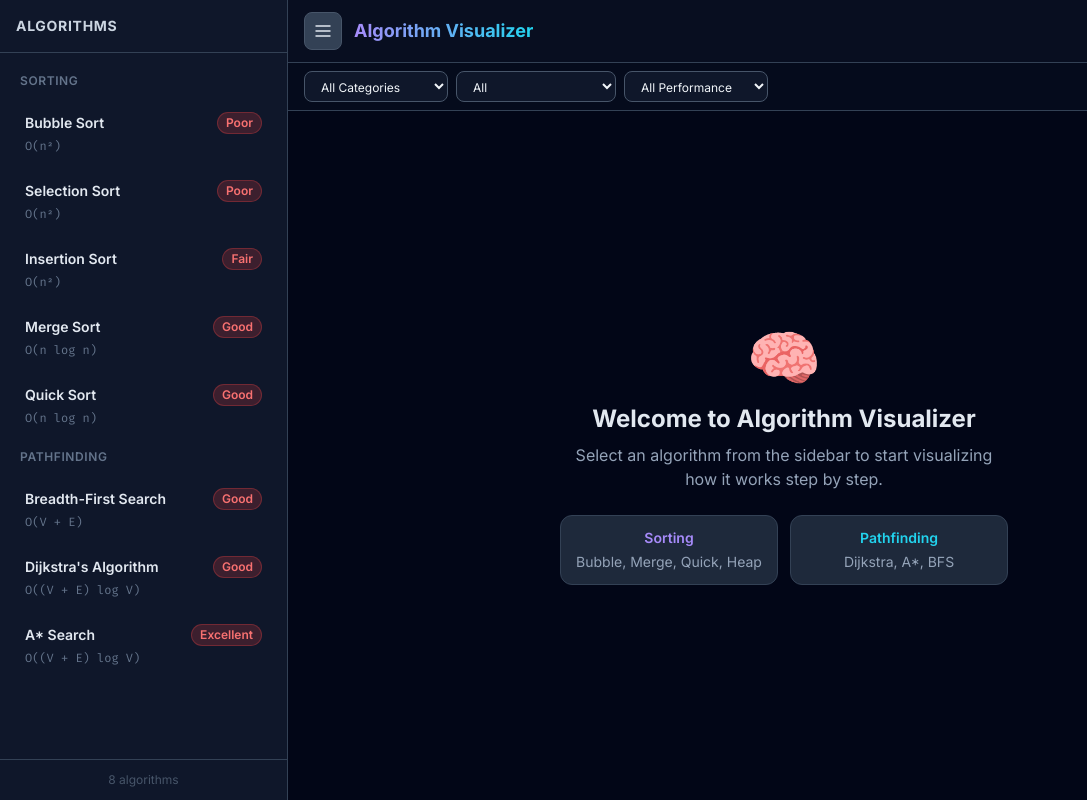
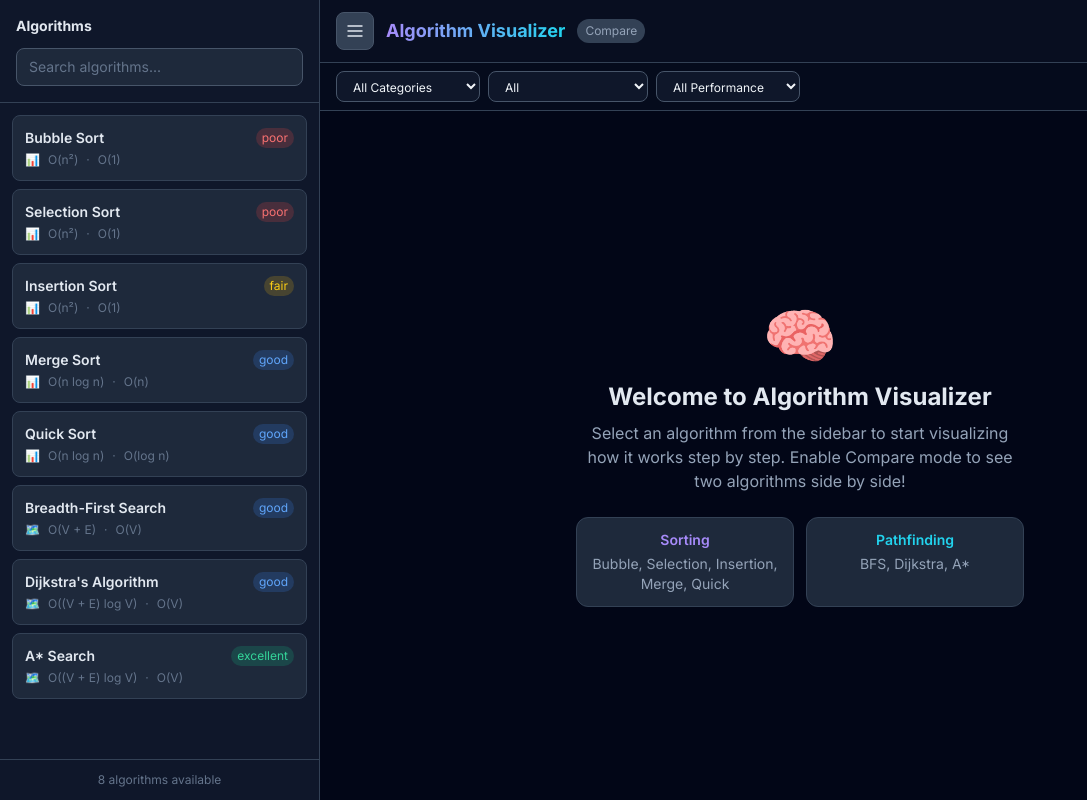
Before and after one commit to LaineKarl/openclaw-projects, a React (Vite) app in the folder algorithm-visualizer/: page / in a window 1280 px wide. Shown: the whole page, without its empty margins (0-1087 px from the left). Built offline with nearby package versions, Linux system fonts and the light colour scheme.

Commit message:
feat: add compare mode - run two algorithms side by side with shared controls

```diff
--- a/algorithm-visualizer/src/App.jsx
+++ b/algorithm-visualizer/src/App.jsx
@@ -6,10 +6,11 @@ import CodeDisplay from './components/CodeDisplay'
 import Controls from './components/Controls'
 import Stats from './components/Stats'
 import { useAlgorithm } from './hooks/useAlgorithm'
-import { algorithms } from './data/algorithms'
+import { algorithms, categories } from './data/algorithms'
 
 function App() {
   const [selectedAlgo, setSelectedAlgo] = useState(null)
+  const [selectedAlgo2, setSelectedAlgo2] = useState(null)
   const [sidebarOpen, setSidebarOpen] = useState(true)
   const [filters, setFilters] = useState({
     category: 'all',
@@ -23,12 +24,13 @@ function App() {
     start: [7, 3],
     end: [7, 16],
   })
+  const [compareMode, setCompareMode] = useState(false)
 
-  // Algorithm hook
   const algoHook = useAlgorithm(selectedAlgo)
+  const algoHook2 = useAlgorithm(selectedAlgo2)
   const { steps, currentStep, isPlaying, setIsPlaying, speed, setSpeed, stats, stepForward, stepBackward, reset, generateSteps } = algoHook
+  const { steps: steps2, currentStep: currentStep2, isPlaying: isPlaying2, setIsPlaying: setIsPlaying2, speed: speed2, setSpeed: setSpeed2, stats: stats2, stepForward: stepForward2, stepBackward: stepBackward2, reset: reset2, generateSteps: generateSteps2 } = algoHook2
 
-  // Filter algorithms
   const filteredAlgorithms = useMemo(() => {
     let result = algorithms
     if (filters.category !== 'all') {
@@ -46,9 +48,14 @@ function App() {
   const handleSelectAlgo = useCallback((algo) => {
     setSelectedAlgo(algo)
     setIsPlaying(false)
-    // Generate steps after a tick so the algo is set
     setTimeout(() => generateSteps(), 0)
   }, [generateSteps])
+
+  const handleSelectAlgo2 = useCallback((algo) => {
+    setSelectedAlgo2(algo)
+    setIsPlaying2(false)
+    setTimeout(() => generateSteps2(), 0)
+  }, [generateSteps2])
 
   const handleFilterChange = useCallback((newFilters) => {
     setFilters(prev => ({ ...prev, ...newFilters }))
@@ -64,47 +71,57 @@ function App() {
       const key = `${row},${col}`
       const isStart = row === prev.start[0] && col === prev.start[1]
       const isEnd = row === prev.end[0] && col === prev.end[1]
-
       if (isStart || isEnd) return prev
-
-      if (prev.walls.has(key)) {
-        newWalls.delete(key)
-      } else {
-        newWalls.add(key)
-      }
-
+      if (prev.walls.has(key)) newWalls.delete(key)
+      else newWalls.add(key)
       return { ...prev, walls: newWalls }
     })
   }, [])
 
-  // Generate steps when algo changes
   useEffect(() => {
-    if (selectedAlgo) {
-      generateSteps()
-    }
+    if (selectedAlgo) generateSteps()
   }, [selectedAlgo, generateSteps])
+
+  useEffect(() => {
+    if (selectedAlgo2) generateSteps2()
+  }, [selectedAlgo2, generateSteps2])
+
+  const handlePlayToggle = useCallback(() => {
+    setIsPlaying(!isPlaying)
+    setIsPlaying2(!isPlaying2)
+  }, [isPlaying, isPlaying2])
+
+  const handleStepForward = useCallback(() => {
+    stepForward()
+    stepForward2()
+  }, [stepForward, stepForward2])
+
+  const handleStepBackward = useCallback(() => {
+    stepBackward()
+    stepBackward2()
+  }, [stepBackward, stepBackward2])
+
+  const handleReset = useCallback(() => {
+    reset()
+    reset2()
+  }, [reset, reset2])
 
   return (
     <div className="flex h-screen overflow-hidden bg-dark-950">
-      {/* Sidebar */}
       <Sidebar
         isOpen={sidebarOpen}
         algorithms={filteredAlgorithms}
         selectedAlgo={selectedAlgo}
+        selectedAlgo2={selectedAlgo2}
         onSelectAlgo={handleSelectAlgo}
+        onSelectAlgo2={handleSelectAlgo2}
         onToggle={() => setSidebarOpen(!sidebarOpen)}
       />
 
-      {/* Main Content */}
       <div className="flex-1 flex flex-col overflow-hidden">
-        {/* Top Bar */}
         <div className="flex items-center justify-between px-4 py-3 border-b border-dark-700 bg-dark-900/50">
           <div className="flex items-center gap-3">
-            <button
-              onClick={() => setSidebarOpen(!sidebarOpen)}
-              className="btn-icon"
-              aria-label="Toggle sidebar"
-            >
+            <button onClick={() => setSidebarOpen(!sidebarOpen)} className="btn-icon" aria-label="Toggle sidebar">
               <svg width="20" height="20" fill="none" stroke="currentColor" strokeWidth="2" viewBox="0 0 24 24">
                 <path d="M3 12h18M3 6h18M3 18h18" />
               </svg>
@@ -112,26 +129,39 @@ function App() {
             <h1 className="text-lg font-bold bg-gradient-to-r from-violet-400 to-cyan-400 bg-clip-text text-transparent">
               Algorithm Visualizer
             </h1>
+            <button
+              onClick={() => {
+                setCompareMode(!compareMode)
+                if (!compareMode) {
+                  setSelectedAlgo2(algorithms[1])
+                  setTimeout(() => generateSteps2(), 0)
+                } else {
+                  setSelectedAlgo2(null)
+                }
+              }}
+              className={`text-xs px-2 py-1 rounded-full transition-colors ${compareMode ? 'bg-violet-600 text-white' : 'bg-dark-700 text-dark-400 hover:text-dark-200'}`}
+            >
+              {compareMode ? 'Compare Mode' : 'Compare'}
+            </button>
           </div>
+          <div className="flex items-center gap-2">
             {selectedAlgo && (
-            <div className="flex items-center gap-2">
               <span className="text-dark-400 text-sm">{selectedAlgo.name}</span>
-              <span className={`badge-${selectedAlgo.performance}`}>
-                {selectedAlgo.performance.charAt(0).toUpperCase() + selectedAlgo.performance.slice(1)}
-              </span>
-            </div>
+            )}
+            {compareMode && selectedAlgo2 && (
+              <span className="text-dark-400 text-sm">vs {selectedAlgo2.name}</span>
             )}
           </div>
+        </div>
 
-        {/* Filters */}
         <FilterBar filters={filters} onFilterChange={handleFilterChange} />
 
-        {/* Content Area */}
         <div className="flex-1 flex flex-col lg:flex-row overflow-hidden">
-          {/* Visualizer */}
           <div className="flex-1 flex flex-col p-4 overflow-auto">
             {selectedAlgo ? (
               <>
+                <div className={compareMode ? "flex flex-col lg:flex-row gap-4" : ""}>
+                  <div className={compareMode ? "flex-1 min-w-0" : "flex-1"}>
                     <Visualizer
                       algo={selectedAlgo}
                       steps={steps}
@@ -143,15 +173,32 @@ function App() {
                       onGridUpdate={handleGridUpdate}
                       onCellClick={handleCellClick}
                     />
+                  </div>
+                  {compareMode && selectedAlgo2 && (
+                    <div className="flex-1 min-w-0">
+                      <Visualizer
+                        algo={selectedAlgo2}
+                        steps={steps2}
+                        currentStep={currentStep2}
+                        isPlaying={isPlaying2}
+                        setIsPlaying={setIsPlaying2}
+                        speed={speed2}
+                        gridConfig={gridConfig}
+                        onGridUpdate={handleGridUpdate}
+                        onCellClick={handleCellClick}
+                      />
+                    </div>
+                  )}
+                </div>
                 <div className="mt-4">
                   <Controls
-                    isPlaying={isPlaying}
-                    setIsPlaying={setIsPlaying}
+                    isPlaying={isPlaying && isPlaying2}
+                    setIsPlaying={handlePlayToggle}
                     speed={speed}
                     setSpeed={setSpeed}
-                    onStepForward={stepForward}
-                    onStepBackward={stepBackward}
-                    onReset={reset}
+                    onStepForward={handleStepForward}
+                    onStepBackward={handleStepBackward}
+                    onReset={handleReset}
                   />
                 </div>
               </>
@@ -162,15 +209,16 @@ function App() {
                   <h2 className="text-2xl font-bold mb-2 text-dark-200">Welcome to Algorithm Visualizer</h2>
                   <p className="text-dark-400 mb-6">
                     Select an algorithm from the sidebar to start visualizing how it works step by step.
+                    Enable Compare mode to see two algorithms side by side!
                   </p>
                   <div className="grid grid-cols-2 gap-3 text-sm">
                     <div className="card p-3">
                       <div className="text-violet-400 font-semibold mb-1">Sorting</div>
-                      <div className="text-dark-400">Bubble, Merge, Quick, Heap</div>
+                      <div className="text-dark-400">Bubble, Selection, Insertion, Merge, Quick</div>
                     </div>
                     <div className="card p-3">
                       <div className="text-cyan-400 font-semibold mb-1">Pathfinding</div>
-                      <div className="text-dark-400">Dijkstra, A*, BFS</div>
+                      <div className="text-dark-400">BFS, Dijkstra, A*</div>
                     </div>
                   </div>
                 </div>
@@ -178,7 +226,6 @@ function App() {
             )}
           </div>
 
-          {/* Code Panel */}
           {selectedAlgo && (
             <div className="lg:w-[420px] flex flex-col border-t lg:border-t-0 lg:border-l border-dark-700">
               <CodeDisplay algo={selectedAlgo} currentLine={steps[currentStep]?.codeLine} />
--- a/algorithm-visualizer/src/components/Sidebar.jsx
+++ b/algorithm-visualizer/src/components/Sidebar.jsx
@@ -1,110 +1,96 @@
-import React from 'react'
+import React, { useState, useMemo } from 'react'
 
-export default function Sidebar({ isOpen, algorithms, selectedAlgo, onSelectAlgo, onToggle }) {
-  const sortingAlgos = algorithms.filter(a => a.category === 'sorting')
-  const pathAlgos = algorithms.filter(a => a.category === 'pathfinding')
+export default function Sidebar({ isOpen, algorithms, selectedAlgo, selectedAlgo2, onSelectAlgo, onSelectAlgo2, onToggle }) {
+  const [search, setSearch] = useState('')
 
-  const perfBadge = (perf) => {
-    const cls = perf === 'fast' ? 'badge-fast' : perf === 'medium' ? 'badge-medium' : 'badge-slow'
-    return <span className={cls}>{perf.charAt(0).toUpperCase() + perf.slice(1)}</span>
-  }
+  const filtered = useMemo(() => {
+    if (!search) return algorithms
+    return algorithms.filter(a =>
+      a.name.toLowerCase().includes(search.toLowerCase()) ||
+      a.tags.some(t => t.toLowerCase().includes(search.toLowerCase()))
+    )
+  }, [algorithms, search])
 
   return (
     <>
-      {/* Mobile overlay */}
       {isOpen && (
-        <div
-          className="fixed inset-0 bg-black/50 z-20 lg:hidden"
-          onClick={onToggle}
-        />
+        <div className="fixed inset-0 bg-black/50 z-40 lg:hidden" onClick={onToggle} />
       )}
-
-      <aside className={`
-        fixed lg:static inset-y-0 left-0 z-30
-        w-72 bg-dark-900 border-r border-dark-700 flex flex-col
-        transform transition-transform duration-300 ease-in-out
-        ${isOpen ? 'translate-x-0' : '-translate-x-full lg:translate-x-0 lg:w-0 lg:overflow-hidden lg:border-none'}
-      `}>
-        {/* Sidebar Header */}
+      <div className={`fixed lg:relative z-50 h-full transition-transform duration-300 bg-dark-900 border-r border-dark-700 ${isOpen ? 'translate-x-0' : '-translate-x-full lg:translate-x-0'} w-80`}>
+        <div className="flex flex-col h-full">
           <div className="p-4 border-b border-dark-700">
-          <div className="flex items-center justify-between">
-            <h2 className="text-sm font-bold text-dark-300 uppercase tracking-wider">Algorithms</h2>
+            <div className="flex items-center justify-between mb-3">
+              <h2 className="text-sm font-bold text-dark-200">Algorithms</h2>
               <button onClick={onToggle} className="btn-icon lg:hidden" aria-label="Close sidebar">
                 <svg width="16" height="16" fill="none" stroke="currentColor" strokeWidth="2" viewBox="0 0 24 24">
-                <path d="M18 6L6 18M6 6l12 12" />
+                  <path d="M6 18L18 6M6 6l12 12" />
                 </svg>
               </button>
             </div>
+            <input
+              type="text"
+              placeholder="Search algorithms..."
+              value={search}
+              onChange={e => setSearch(e.target.value)}
+              className="w-full px-3 py-2 text-sm bg-dark-800 border border-dark-600 rounded-lg text-dark-200 placeholder-dark-500 focus:outline-none focus:border-violet-500"
+            />
           </div>
 
-        {/* Algorithm List */}
-        <div className="flex-1 overflow-y-auto p-3 space-y-1">
-          {/* Sorting Section */}
-          {sortingAlgos.length > 0 && (
-            <>
-              <div className="px-2 py-2 text-xs font-semibold text-dark-500 uppercase tracking-wider">
-                Sorting
-              </div>
-              {sortingAlgos.map(algo => (
+          <div className="flex-1 overflow-y-auto p-3 space-y-2">
+            {filtered.map(algo => (
               <button
                 key={algo.id}
-                  onClick={() => onSelectAlgo(algo)}
-                  className={`w-full text-left px-3 py-2.5 rounded-lg transition-all duration-200 group ${
+                onClick={() => {
+                  if (selectedAlgo2?.id === algo.id) {
+                    onSelectAlgo2(null)
+                  } else if (selectedAlgo?.id === algo.id) {
+                    onSelectAlgo(null)
+                  } else if (!selectedAlgo) {
+                    onSelectAlgo(algo)
+                  } else if (!selectedAlgo2) {
+                    onSelectAlgo2(algo)
+                  }
+                }}
+                className={`w-full text-left p-3 rounded-lg border transition-all ${
                   selectedAlgo?.id === algo.id
-                      ? 'bg-violet-600/20 border border-violet-500/40'
-                      : 'hover:bg-dark-700/50 border border-transparent'
+                    ? 'border-violet-500 bg-violet-500/10'
+                    : selectedAlgo2?.id === algo.id
+                    ? 'border-cyan-500 bg-cyan-500/10'
+                    : 'border-dark-700 bg-dark-800 hover:border-dark-600 hover:bg-dark-700/50'
                 }`}
               >
                 <div className="flex items-center justify-between mb-1">
-                    <span className={`text-sm font-semibold ${
-                      selectedAlgo?.id === algo.id ? 'text-violet-300' : 'text-dark-200 group-hover:text-white'
+                  <span className="text-sm font-semibold text-dark-200">{algo.name}</span>
+                  <span className={`text-xs px-1.5 py-0.5 rounded-full ${
+                    algo.performance === 'excellent' ? 'bg-emerald-500/20 text-emerald-400' :
+                    algo.performance === 'good' ? 'bg-blue-500/20 text-blue-400' :
+                    algo.performance === 'fair' ? 'bg-yellow-500/20 text-yellow-400' :
+                    'bg-red-500/20 text-red-400'
                   }`}>
-                      {algo.name}
+                    {algo.performance}
                   </span>
-                    {perfBadge(algo.performance)}
                 </div>
-                  <div className="text-xs text-dark-500 font-mono">{algo.averageCase}</div>
+                <div className="flex items-center gap-2 text-xs text-dark-500">
+                  <span>{algo.category === 'sorting' ? '📊' : '🗺️'}</span>
+                  <span>{algo.averageCase}</span>
+                  <span>·</span>
+                  <span>{algo.spaceComplexity}</span>
+                </div>
+                {selectedAlgo?.id === algo.id && (
+                  <div className="mt-1 text-xs text-violet-400">● Primary</div>
+                )}
+                {selectedAlgo2?.id === algo.id && (
+                  <div className="mt-1 text-xs text-cyan-400">● Compare</div>
+                )}
               </button>
             ))}
-            </>
-          )}
-
-          {/* Pathfinding Section */}
-          {pathAlgos.length > 0 && (
-            <>
-              <div className="px-2 py-2 mt-3 text-xs font-semibold text-dark-500 uppercase tracking-wider">
-                Pathfinding
-              </div>
-              {pathAlgos.map(algo => (
-                <button
-                  key={algo.id}
-                  onClick={() => onSelectAlgo(algo)}
-                  className={`w-full text-left px-3 py-2.5 rounded-lg transition-all duration-200 group ${
-                    selectedAlgo?.id === algo.id
-                      ? 'bg-cyan-600/20 border border-cyan-500/40'
-                      : 'hover:bg-dark-700/50 border border-transparent'
-                  }`}
-                >
-                  <div className="flex items-center justify-between mb-1">
-                    <span className={`text-sm font-semibold ${
-                      selectedAlgo?.id === algo.id ? 'text-cyan-300' : 'text-dark-200 group-hover:text-white'
-                    }`}>
-                      {algo.name}
-                    </span>
-                    {perfBadge(algo.performance)}
-                  </div>
-                  <div className="text-xs text-dark-500 font-mono">{algo.averageCase}</div>
-                </button>
-              ))}
-            </>
-          )}
           </div>
 
-        {/* Sidebar Footer */}
-        <div className="p-3 border-t border-dark-700 text-xs text-dark-600 text-center">
-          {algorithms.length} algorithms
+          <div className="p-3 border-t border-dark-700 text-xs text-dark-500 text-center">
+            {algorithms.length} algorithms available
           </div>
-      </aside>
+        </div>
+      </div>
     </>
   )
 }
```
Lines whose indentation alone changed are shown as unchanged.
